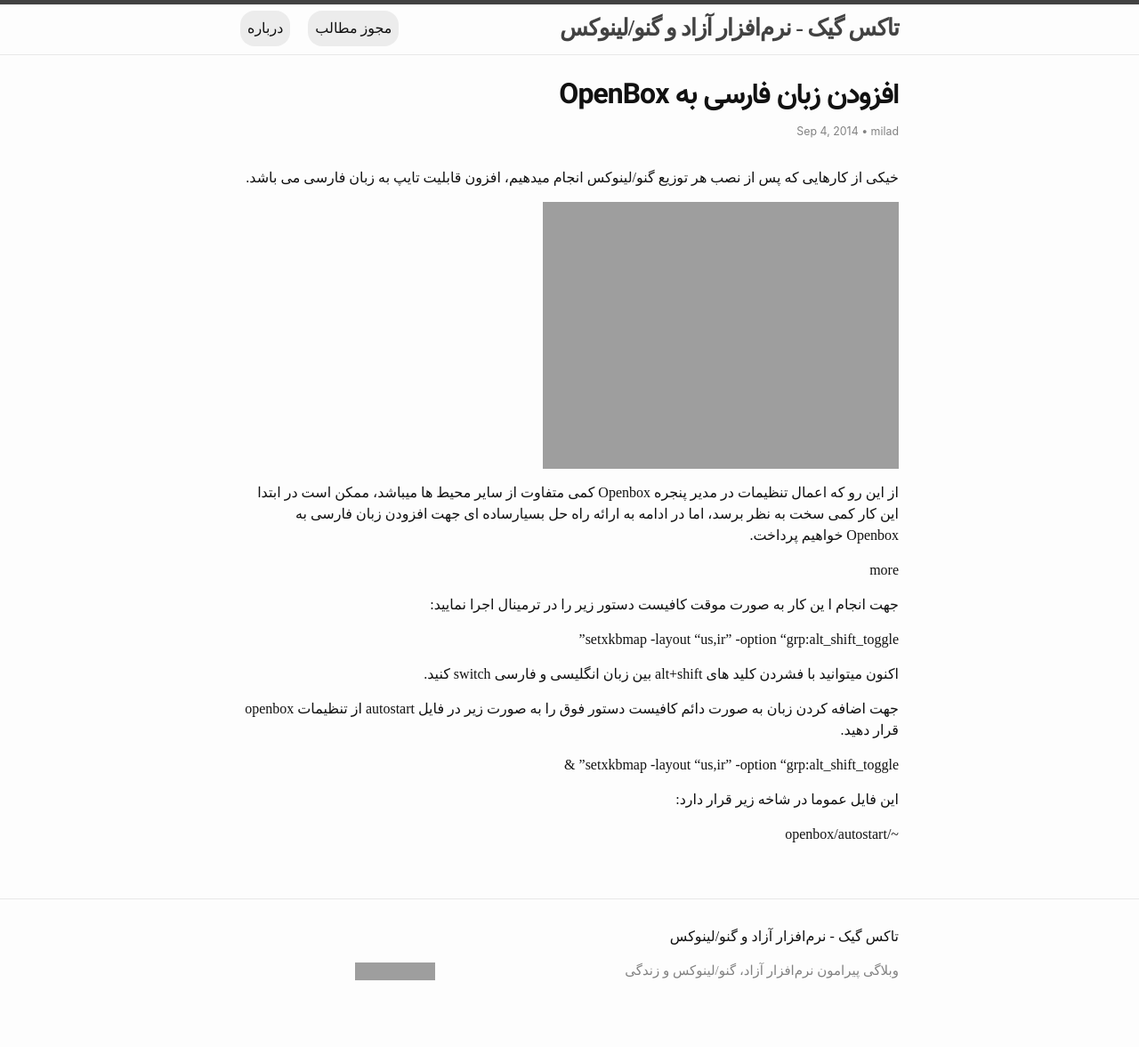
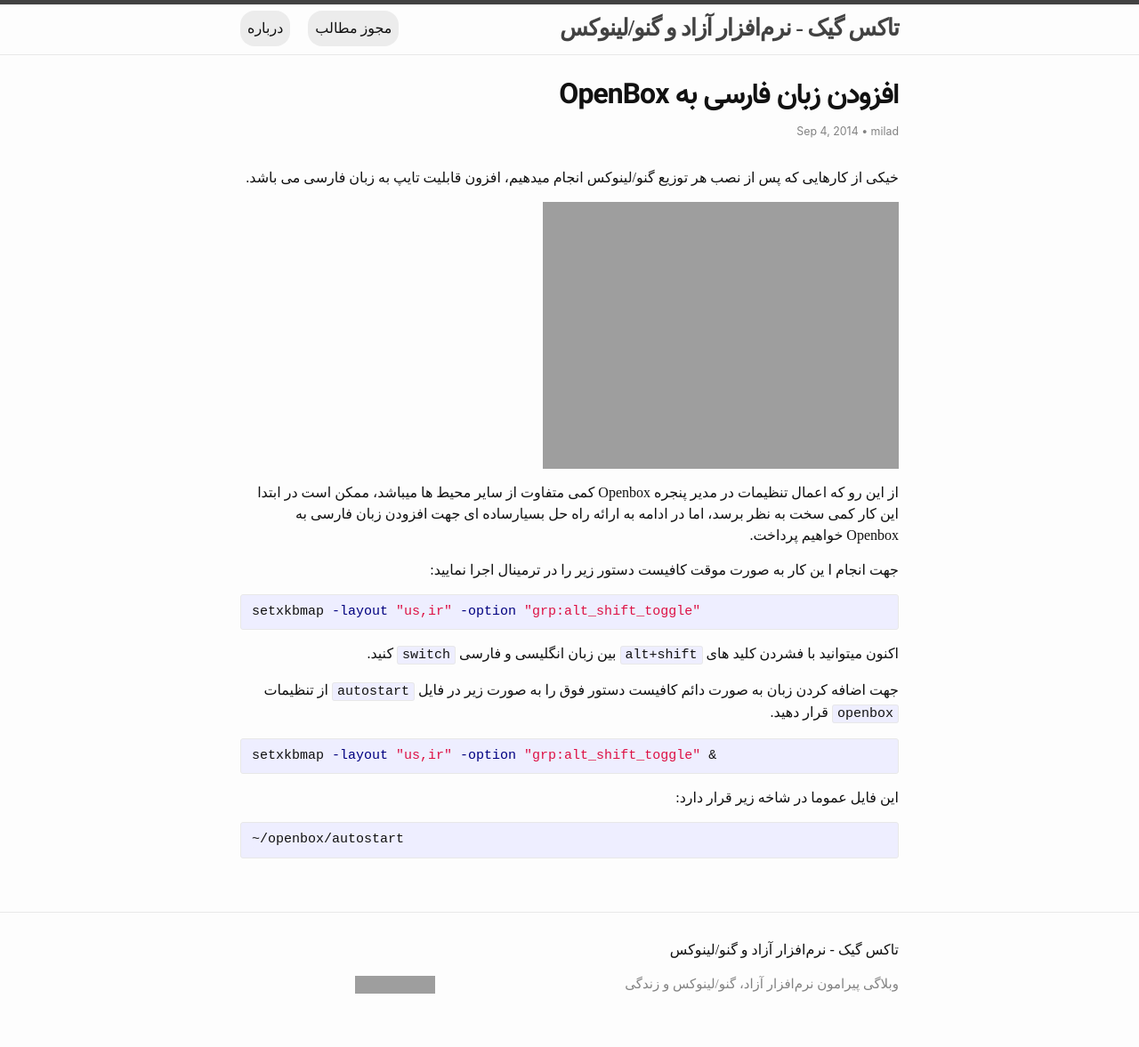
Before and after one commit to Ravexina/tuxgeek, a Jekyll site: the page built from _posts/2014-09-04-افزودن-زبان-فارسی-به-openbox.md, in a window 1280 px wide. Shown: the whole page at 89% size. Built offline with Jekyll 4.4.1, drawn with Linux system fonts in a browser that asks for light colours; some web fonts are replaced; grey boxes are pictures that could not be loaded.

Commit message:
Add code highlighting

```diff
--- a/_posts/2014-09-04-افزودن-زبان-فارسی-به-openbox.md
+++ b/_posts/2014-09-04-افزودن-زبان-فارسی-به-openbox.md
@@ -22,18 +22,20 @@
 
 از این رو که اعمال تنظیمات در مدیر پنجره Openbox کمی متفاوت از سایر محیط ها میباشد، ممکن است در ابتدا این کار کمی سخت به نظر برسد، اما در ادامه به ارائه راه حل بسیارساده ای جهت افزودن زبان فارسی به Openbox خواهیم پرداخت.
 
-more
+
 
 جهت انجام ا ین کار به صورت موقت کافیست دستور زیر را در ترمینال اجرا نمایید:
 
+{% highlight bash %}
 setxkbmap -layout "us,ir" -option "grp:alt_shift_toggle"
+{% endhighlight %}
+اکنون میتوانید با فشردن کلید های `alt+shift` بین زبان انگلیسی و فارسی `switch` کنید.
 
-اکنون میتوانید با فشردن کلید های alt+shift بین زبان انگلیسی و فارسی switch کنید.
-
-جهت اضافه کردن زبان به صورت دائم کافیست دستور فوق را به صورت زیر در فایل autostart از تنظیمات openbox قرار دهید.
-
+جهت اضافه کردن زبان به صورت دائم کافیست دستور فوق را به صورت زیر در فایل `autostart` از تنظیمات `openbox` قرار دهید.
+{% highlight bash %}
 setxkbmap -layout "us,ir" -option "grp:alt_shift_toggle" &
-
+{% endhighlight %}
 این فایل عموما در شاخه زیر قرار دارد:
-
+{% highlight bash %}
 ~/openbox/autostart
+{% endhighlight %}
```
